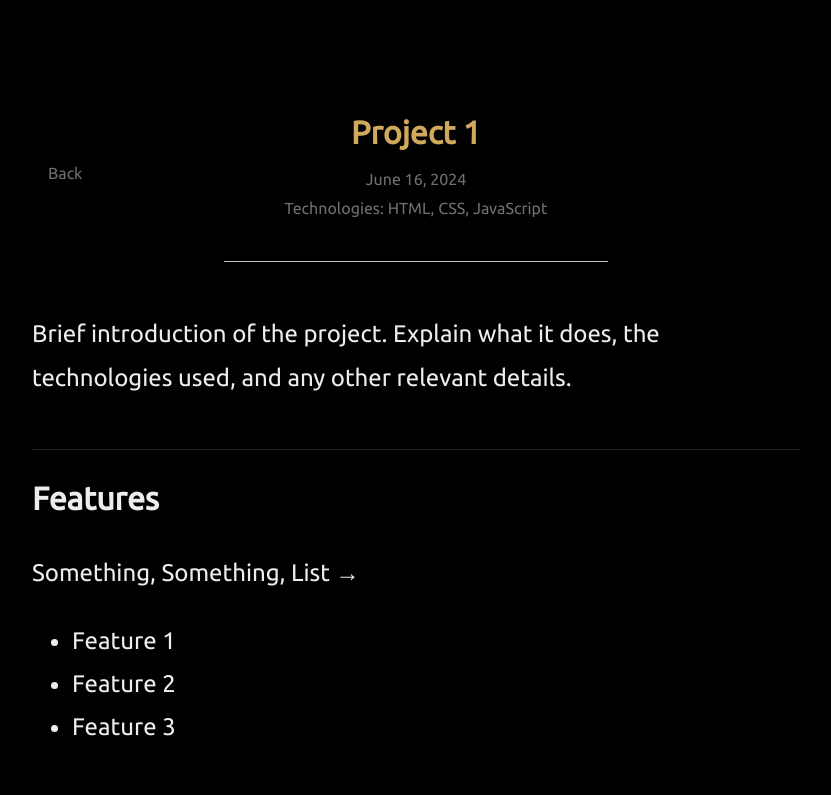
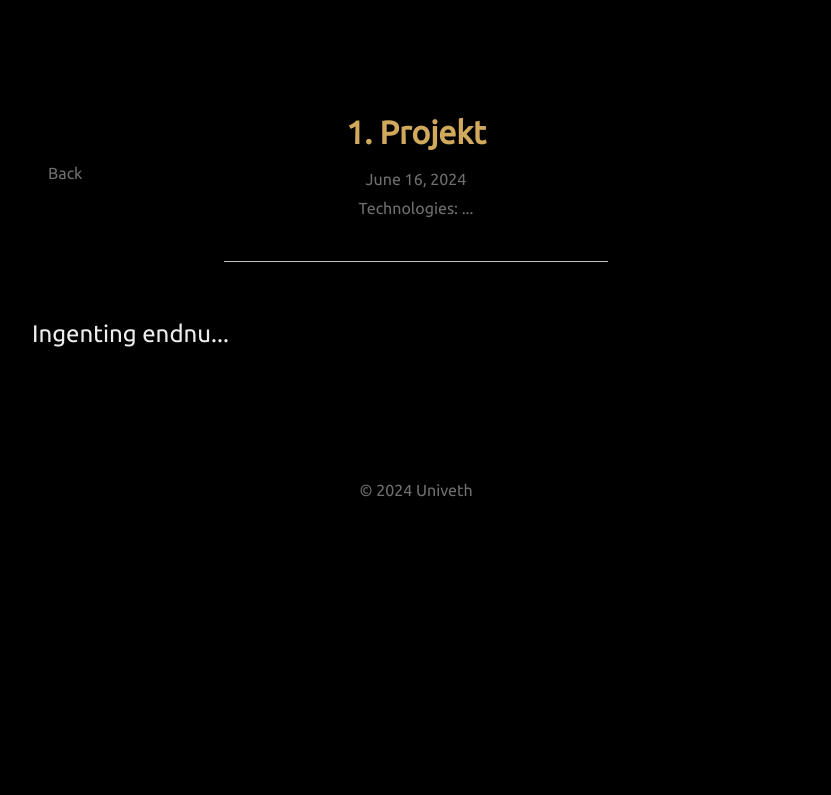
Before and after one commit to Univeth/univeth.github.io, a plain HTML site: page projects/project-1.html in a window 1280 px wide. Shown: the top 795 px of the page, without its empty margins (224-1055 px from the left). Drawn offline with Linux system fonts and the light colour scheme.

Commit message:
Add files via upload

```diff
--- a/projects/project-1.html
+++ b/projects/project-1.html
@@ -13,16 +13,16 @@
             <nav>
                 <a href="../index.html" class="back-link">Back</a>
             </nav>
-            <h1>Project 1</h1>
+            <h1>1. Projekt</h1>
             <p class="subtitle">June 16, 2024</p>
-            <p class="subtitle">Technologies: HTML, CSS, JavaScript</p>
+            <p class="subtitle">Technologies: ...</p>
 
         </header>
 
         <section>
-            <p>Brief introduction of the project. Explain what it does, the technologies used, and any other relevant details.</p>
+            <p>Ingenting endnu...</p>
         </section>
-        <section>
+        <!-- <section>
             <h2>Features</h2>
             <p>Something, Something, List →</p>
             <ul>
@@ -40,10 +40,10 @@
         <section>
             <h2>Usage</h2>
             <p>Examples of how to use the project.</p>
-        </section>
+        </section> -->
     </main>
     <footer>
-        <p>&copy; 2024 Wroxel</p>
+        <p>&copy; 2024 Univeth</p>
     </footer>
 </body>
 </html>
```
Also changed, not shown: projects/project-2.html (+1 -1 lines), projects/project-3.html (+1 -1 lines), projects/project-4.html (+1 -1 lines).
